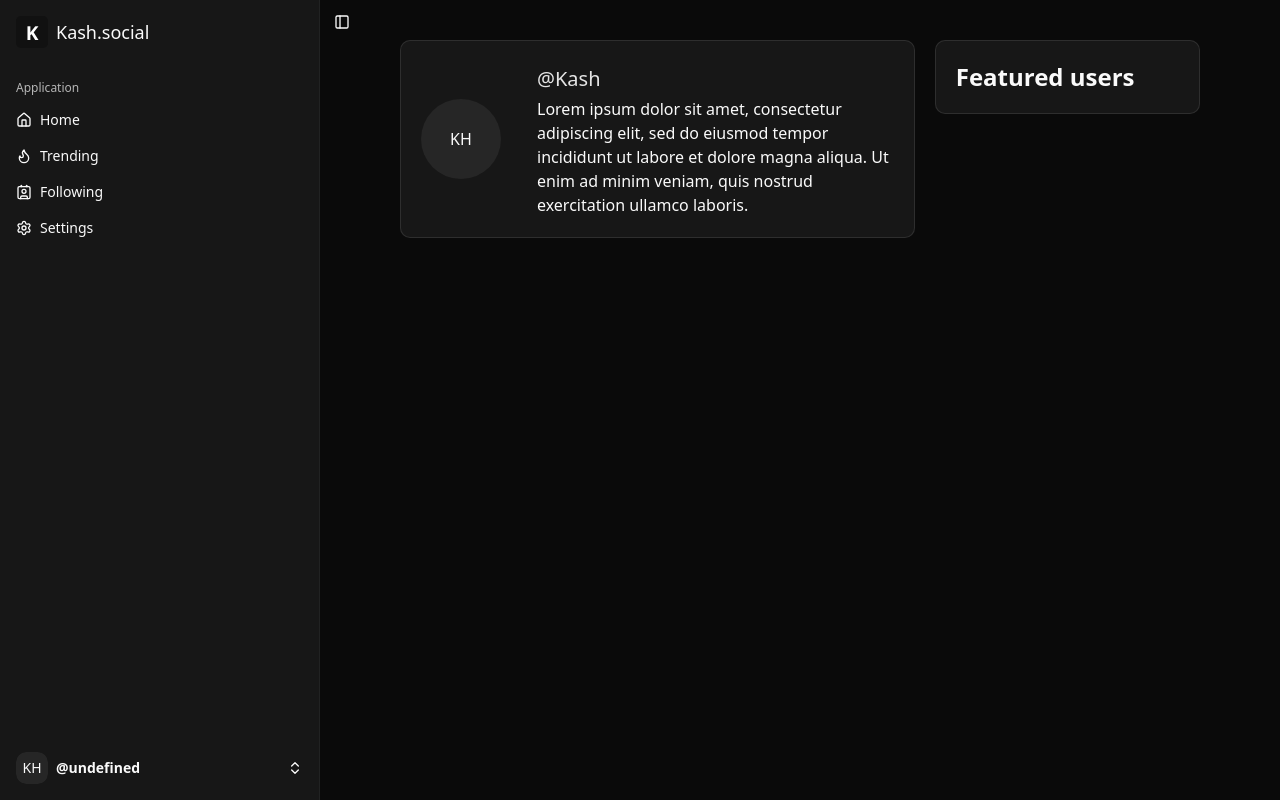
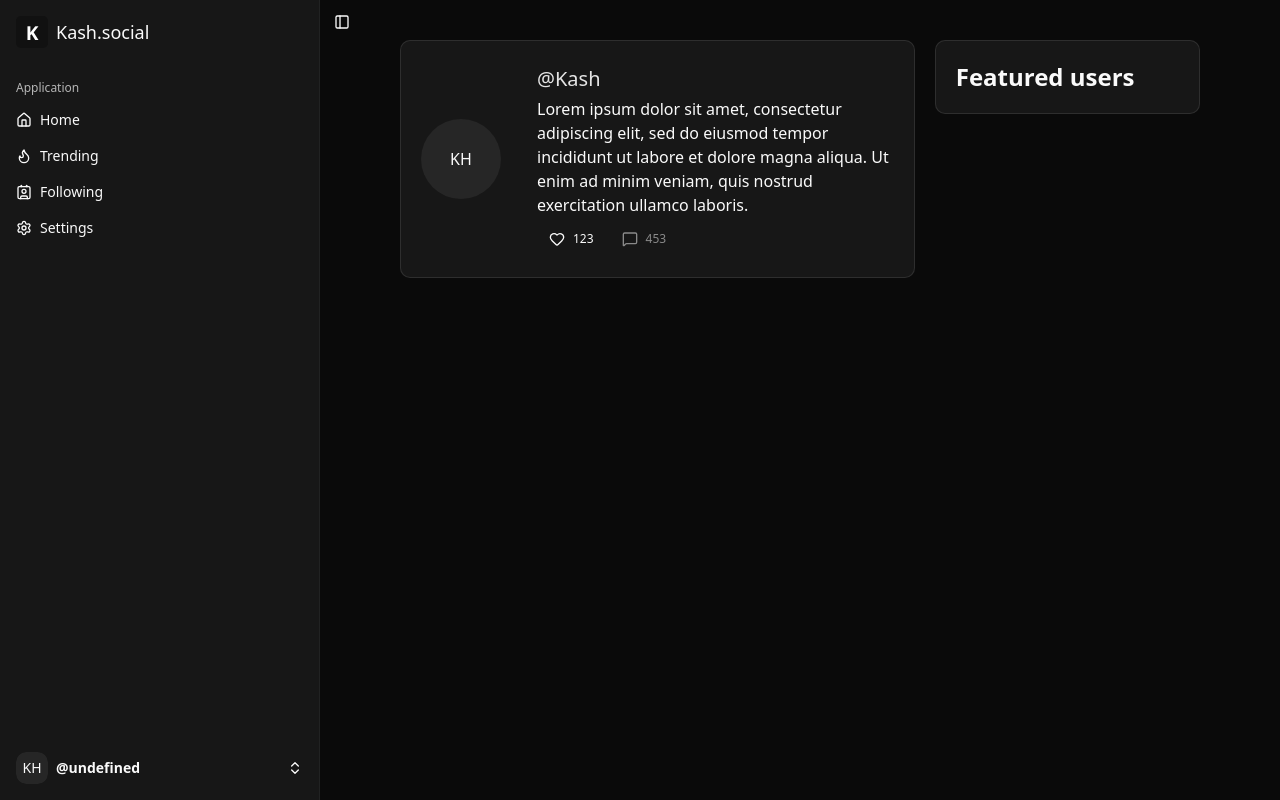
Before and after one commit to 0xKash/social-media-frontend, a React (Vite) app: page /post/1 in a window 1280 px wide. Built offline with nearby package versions, Linux system fonts and the light colour scheme; no server answers.

Commit message:
feat: add post buttons to postDisplay

```diff
--- /dev/null
+++ b/src/components/app/post/postButtons.jsx
@@ -0,0 +1,29 @@
+import { dislikePost, likePost } from "@/api/posts/like";
+import { Button } from "@/components/ui/button";
+import { Heart, MessageSquare } from "lucide-react";
+
+export function PostButtons({ likeNumber, commentNumber }) {
+  return (
+    <div className="flex gap-1 ml-4 mt-1">
+      <div className="flex items-center">
+        {false ? (
+          <Button className="w-fit" variant="ghost">
+            <Heart color="#FF0000" fill="#FF0000" />
+            <p className="text-[#FF0000] text-xs">123</p>
+          </Button>
+        ) : (
+          <Button className="w-fit" variant="ghost">
+            <Heart />
+            <p className="text-xs">123</p>
+          </Button>
+        )}
+      </div>
+      <div className="flex items-center">
+        <Button className="w-fit" variant="ghost" disabled>
+          <MessageSquare />
+          <p className="text-xs">453</p>
+        </Button>
+      </div>
+    </div>
+  );
+}
--- a/src/components/app/post/postDisplay.jsx
+++ b/src/components/app/post/postDisplay.jsx
@@ -1,8 +1,8 @@
 import { Avatar, AvatarImage, AvatarFallback } from "@/components/ui/avatar";
-import { HoverCardHome } from "../home/posts/hovercard";
-import { Badge, BadgeCheckIcon } from "lucide-react";
+
 import { PostUsername } from "./postUsername";
 import { PostContent } from "./postContent";
+import { PostButtons } from "./postButtons";
 
 export function PostDisplay({
   username,
@@ -22,6 +22,7 @@ export function PostDisplay({
       <div className=" size-full">
         <PostUsername />
         <PostContent />
+        <PostButtons />
       </div>
     </div>
   );
```
